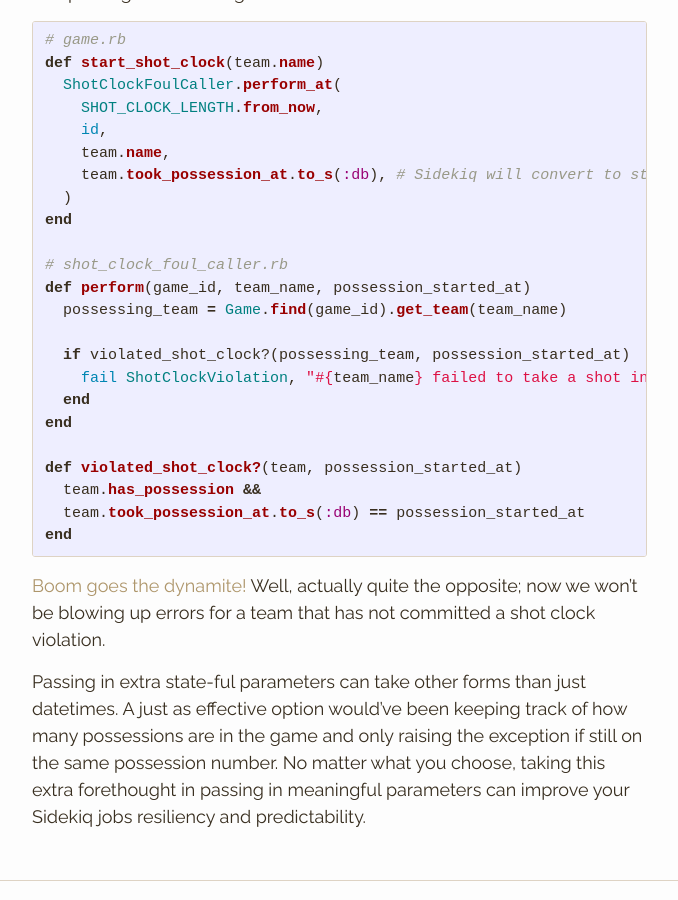
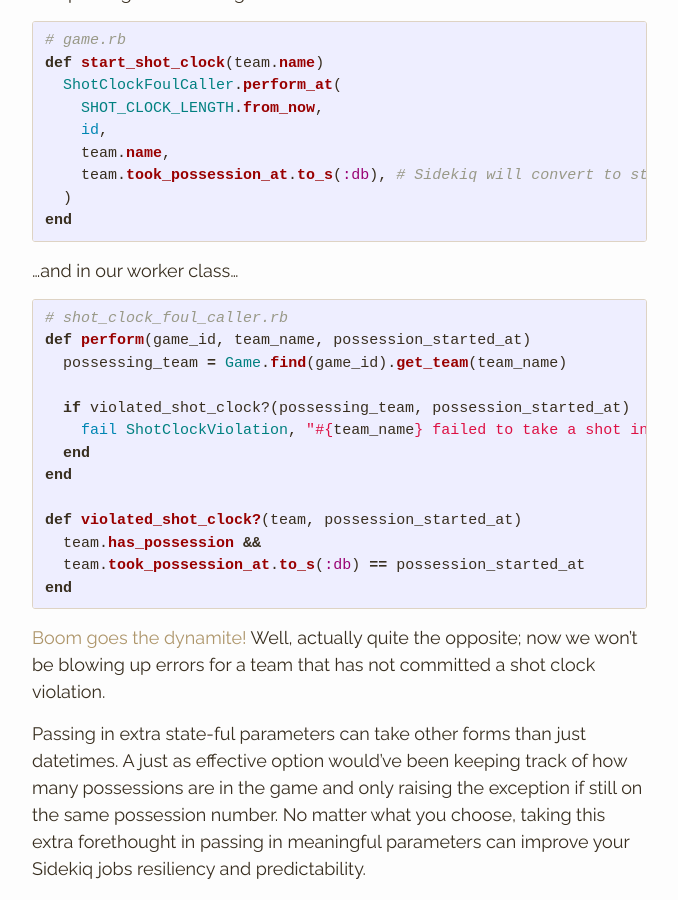
Before and after one commit to rsnorman/rsnorman, a Jekyll site: the page built from _posts/2016-01-19-avoiding-fouls-with-scheduled-sidekiq-jobs.markdown, in a window 1280 px wide and 900 px high, scrolled down 2933 px. Shown: the whole window, without its empty margins (413-1091 px from the left). Built offline with Jekyll 4.4.1, drawn with Linux system fonts in a browser that asks for light colours; nearby versions of some CDN libraries; comment, search, counter and statistics services are not loaded.

Commit message:
Break up final code classes in scheduled sidekiq jobs

```diff
--- a/_posts/2016-01-19-avoiding-fouls-with-scheduled-sidekiq-jobs.markdown
+++ b/_posts/2016-01-19-avoiding-fouls-with-scheduled-sidekiq-jobs.markdown
@@ -107,7 +107,11 @@ def start_shot_clock(team.name)
     team.took_possession_at.to_s(:db), # Sidekiq will convert to string anyways
   )
 end
+{% endhighlight %}
 
+&hellip;and in our worker class&hellip;
+
+{% highlight ruby %}
 # shot_clock_foul_caller.rb
 def perform(game_id, team_name, possession_started_at)
   possessing_team = Game.find(game_id).get_team(team_name)
```
